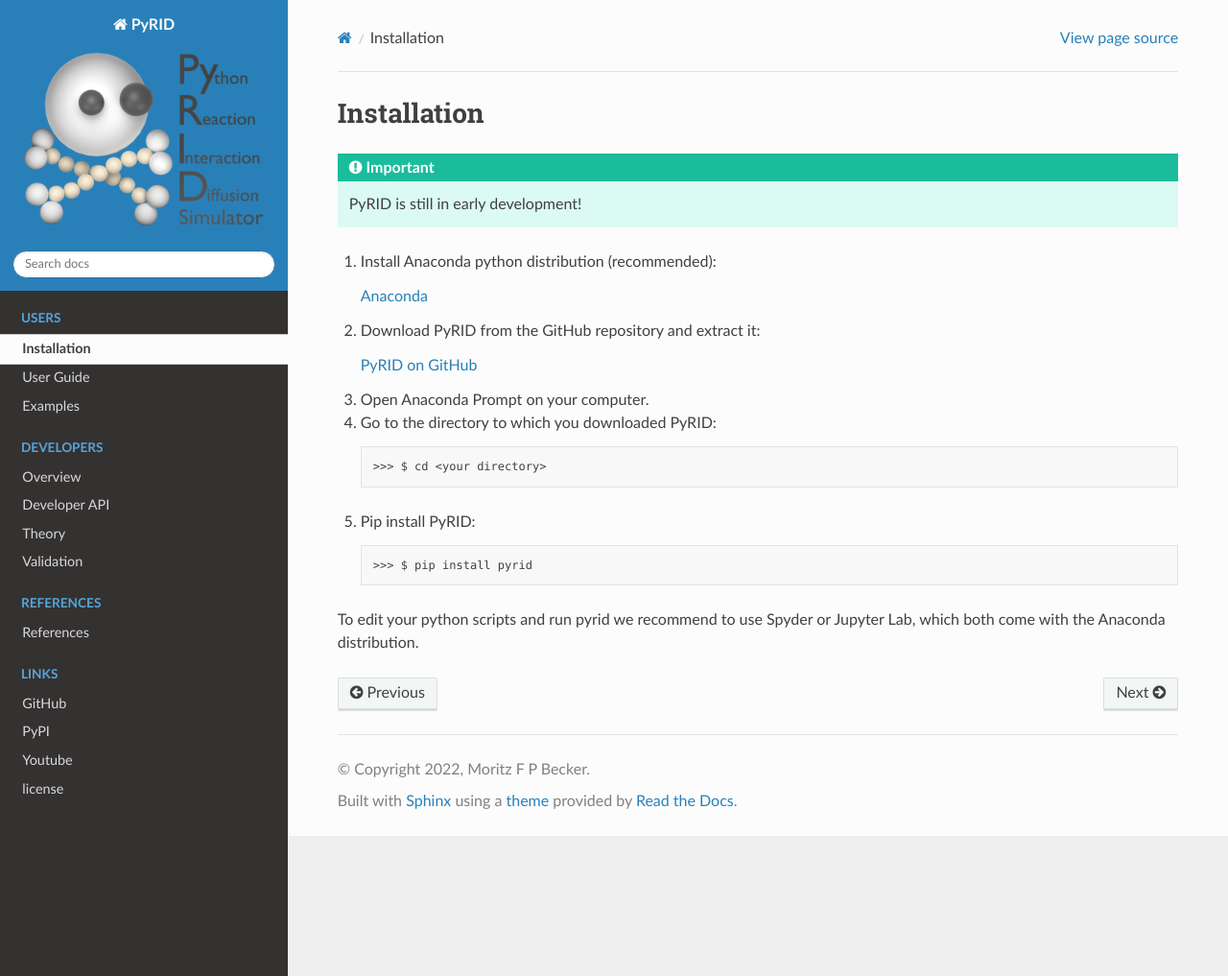
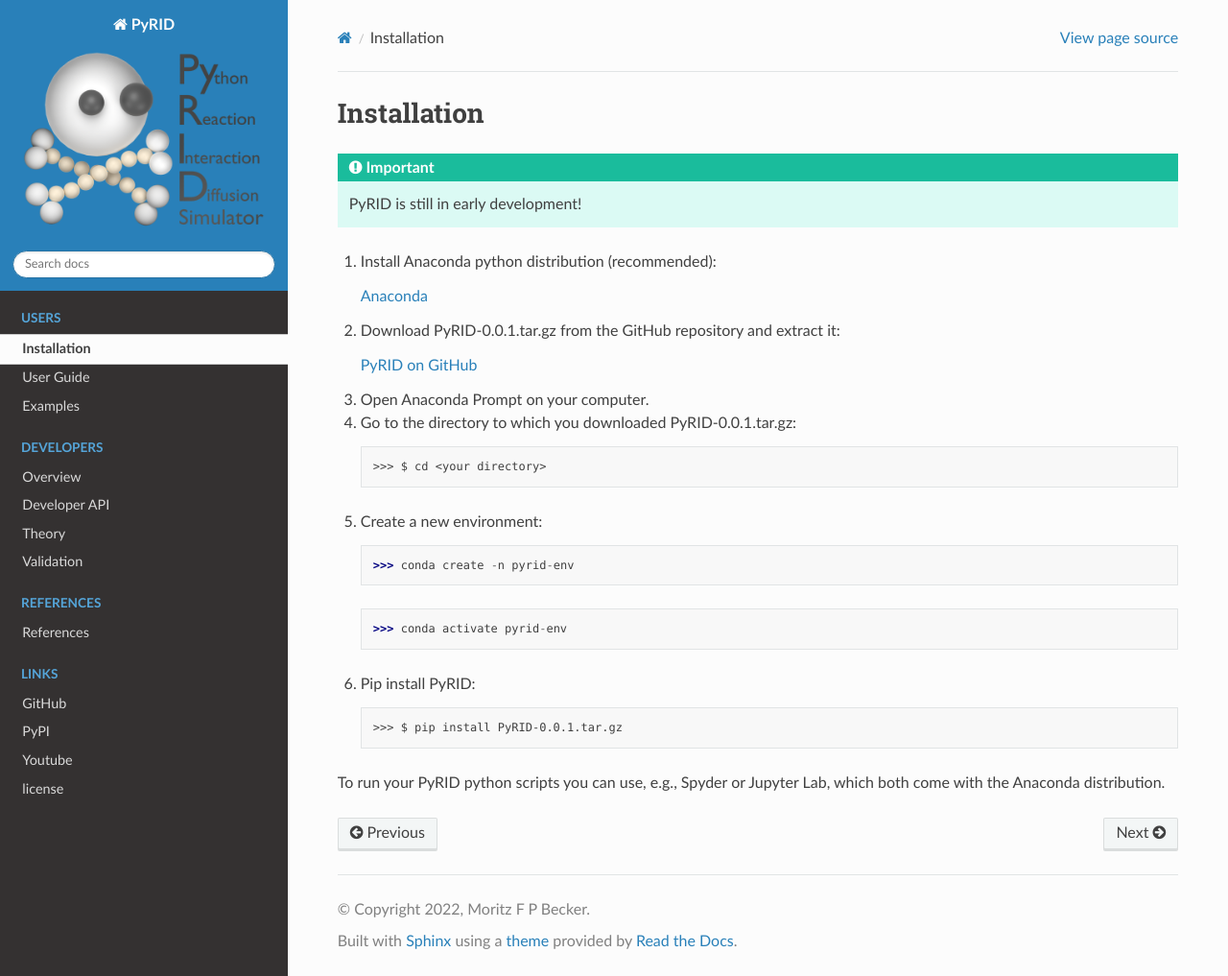
Before and after one commit to MoritzB90/PyRID, a Sphinx documentation site: the page built from sphinx/Users/Installation.rst, in a window 1280 px wide and 1017 px high. Shown: the whole window at 96% size. Built offline with Sphinx 7.4.7 and the Read the Docs theme 2.0.0, drawn with Linux system fonts in a browser that asks for light colours.

Commit message:
update doc

```diff
--- a/sphinx/Users/Installation.rst
+++ b/sphinx/Users/Installation.rst
@@ -12,18 +12,24 @@
    `Anaconda <https://www.anaconda.com/products/distribution>`_
 
 
-2. Download PyRID from the GitHub repository and extract it:
+2. Download PyRID-0.0.1.tar.gz from the GitHub repository and extract it:
 
    `PyRID on GitHub <https://github.com/MoritzB90/PyRID>`_
 
 3. Open Anaconda Prompt on your computer.
 
-4. Go to the directory to which you downloaded PyRID:
+4. Go to the directory to which you downloaded PyRID-0.0.1.tar.gz:
 
    >>> $ cd <your directory>
 
-5. Pip install PyRID:
+5. Create a new environment:
 
-   >>> $ pip install pyrid
+   >>> conda create -n pyrid-env
 
-To edit your python scripts and run pyrid we recommend to use Spyder or Jupyter Lab, which both come with the Anaconda distribution.
+   >>> conda activate pyrid-env
+
+6. Pip install PyRID:
+
+   >>> $ pip install PyRID-0.0.1.tar.gz
+
+To run your PyRID python scripts you can use, e.g., Spyder or Jupyter Lab, which both come with the Anaconda distribution.
```
